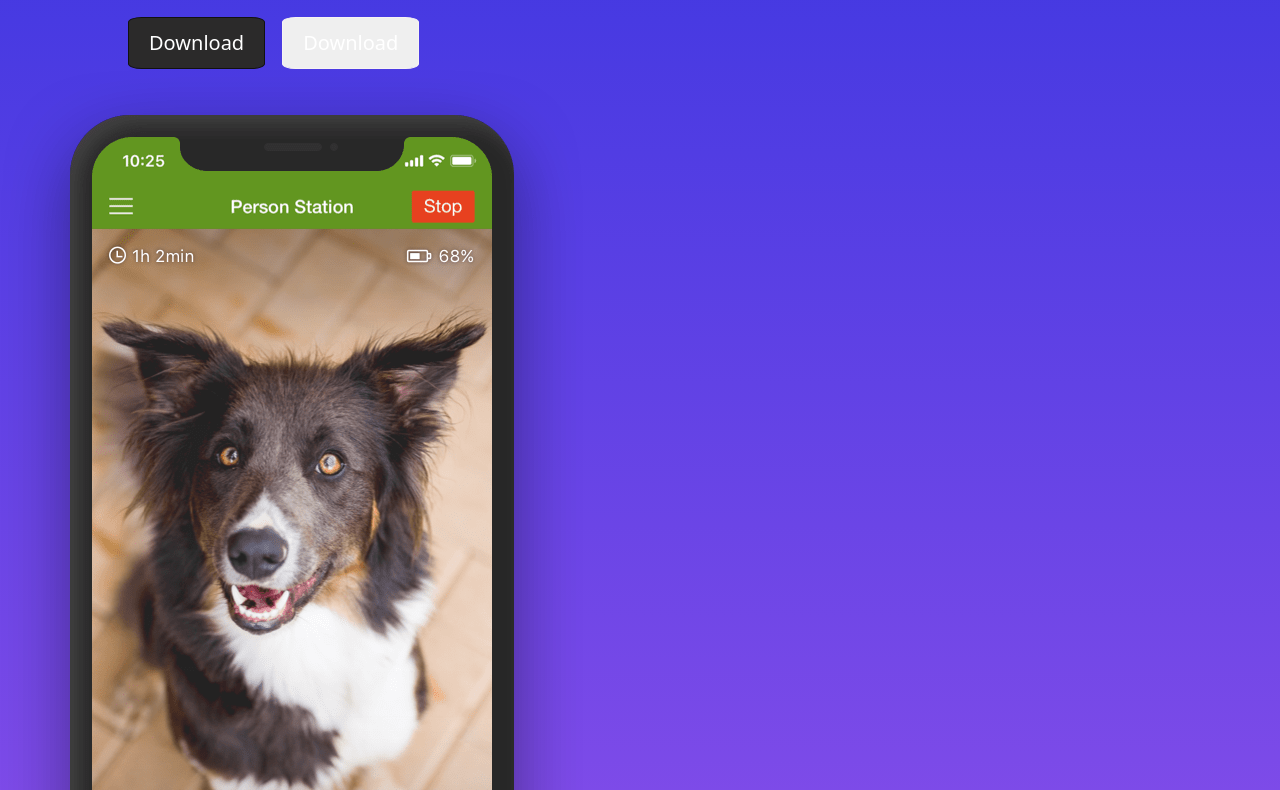
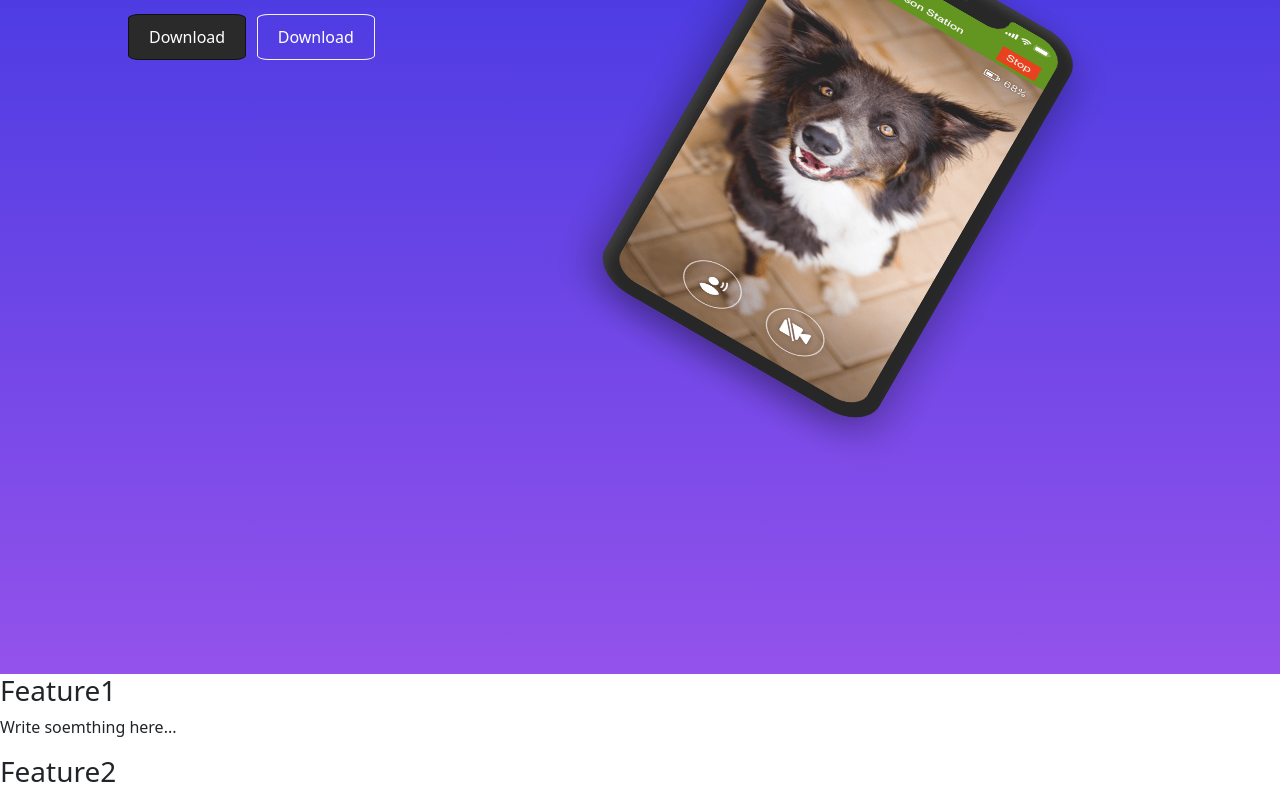
Before and after one commit to MohammadZaraket/Dog_Dating_website, a plain HTML site: page index.html in a window 1280 px wide. Shown: the part 212-1002 px from the top of the page. Drawn offline with nearby package versions, Linux system fonts and the light colour scheme.

Commit message:
place the image and rotate it

```diff
--- a/css/styles.css
+++ b/css/styles.css
@@ -53,28 +53,27 @@
 
 /* Styling Buttons*/
 
-.apple {
+button {
 
-
-    background-color: #2b2a2a;
     color: white;
     padding: 10px 20px;
     font-size: 20px;
+    border-radius: 10% !important;
+}
+
+.apple {
+
+    background-color: #2b2a2a;
     border: 1px solid  #111111;
-    border-radius: 10%;
-    margin-left: 10%;
+    margin-left: 20%;
 
 }
 
 .android {
 
-
    /*background-color: #2b2a2a;*/
-    color: white;
-    padding: 10px 20px;
-    font-size: 20px;
+   background-color: transparent;
     border: 1px solid  #f7f3f3;
-    border-radius: 10%;
     margin-left: 1%;
 
 }
@@ -83,15 +82,30 @@
 
 
 
+/*Finish Styling Buttons*/
+
+/*Images*/
 
 
 
-/*Finish Styling Buttons*/
+.rotate {
+    background-color: transparent;
+    padding-top: 10%;
+    transform: rotate(30deg);
+  }
+
+
+
 
 
 .heading{
     color: white;
-    padding: 4% 10%;
+    padding: 4% 20%;
     font-weight:bolder;
     font-size: 40px;
 }
+
+#srow {
+
+ --bs-gutter-x: 0rem;
+}
--- a/index.html
+++ b/index.html
@@ -16,7 +16,7 @@
     <!-- Nav Bar -->
     <nav class="navbar navbar-expand-md navbar-dark">
       <div class="container-fluid">
-        <a class="navbar-brand" href="#">MyApp</a>
+        <a class="navbar-brand " href="#">MyApp</a>
         <button class="navbar-toggler" type="button" data-bs-toggle="collapse" data-bs-target="#navbarSupportedContent" aria-controls="navbarSupportedContent" aria-expanded="false" aria-label="Toggle navigation">
           <span class="navbar-toggler-icon"></span>
         </button>
@@ -40,14 +40,15 @@
 
     <!-- Title -->
 
-    <div>
+    <div class="row" id="srow">
+      <div class="col-md">
       <h1 class="heading">Meet dog next door.</h1>
-
       <button class="apple" type="button">Download</button>
       <button class="android" type="button">Download</button>
-    </div>
-    <div>
-      <img src="images/app.png">
+      </div>
+      <div class="col-md">
+        <img src="images/app.png" class="rotate" width="65%" height="70%">
+      </div>
     </div>
 
   </section>
```
